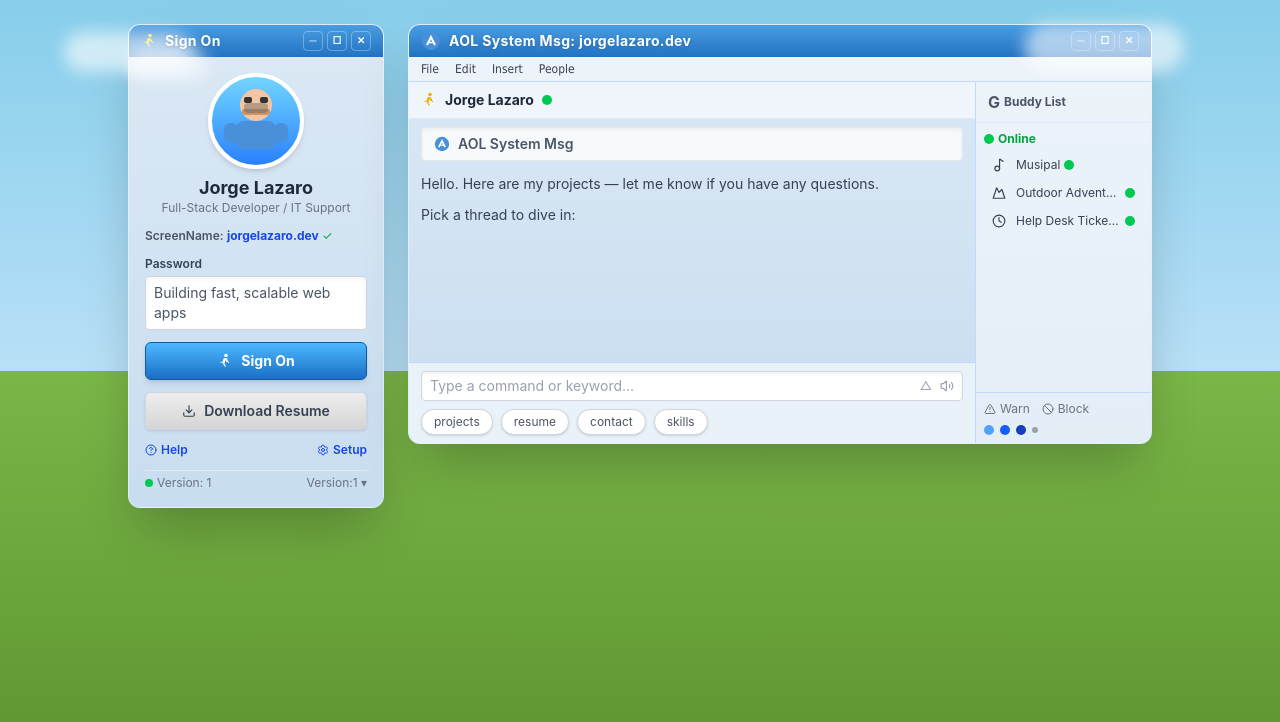
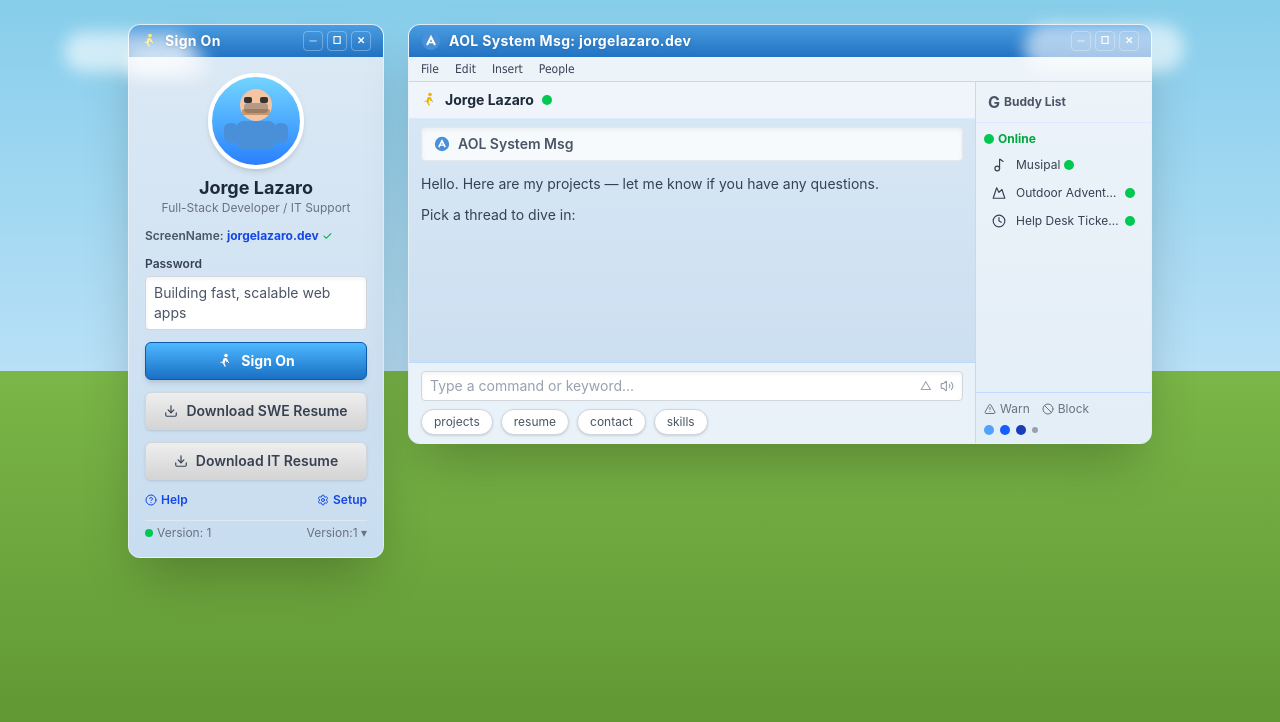
Before and after one commit to Jl-2001/jl-2001.github.io, a React (Vite) app: page / in a window 1280 px wide. Shown: the top 722 px of the page. Built offline with nearby package versions, Linux system fonts and the light colour scheme.

Commit message:
Resumes for IT

```diff
--- a/src/App.tsx
+++ b/src/App.tsx
@@ -253,7 +253,20 @@
               background: "linear-gradient(180deg,#eee 0%,#d4d4d4 100%)"
             }}
           >
-            <Download size={14} /> Download Resume
+            <Download size={14} /> Download SWE Resume
+          </button>
+        </a>
+        <a
+          href="/Jorge%20Lazaro%20Info%20Tech%20Resume.pdf"
+          download="/Jorge_Lazaro_Info_Tech.pdf"
+        >
+          <button
+            className="w-full flex items-center justify-center gap-2 text-gray-700 font-semibold text-sm py-2 rounded-md shadow border border-gray-300 hover:brightness-95 active:scale-95 transition-all"
+            style={{
+              background: "linear-gradient(180deg,#eee 0%,#d4d4d4 100%)"
+            }}
+          >
+            <Download size={14} /> Download IT Resume
           </button>
         </a>
         <div className="flex justify-between text-xs text-blue-700 font-semibold">
```
Also changed, not shown: 1 other file (tests, documents, lock files or other folders).
